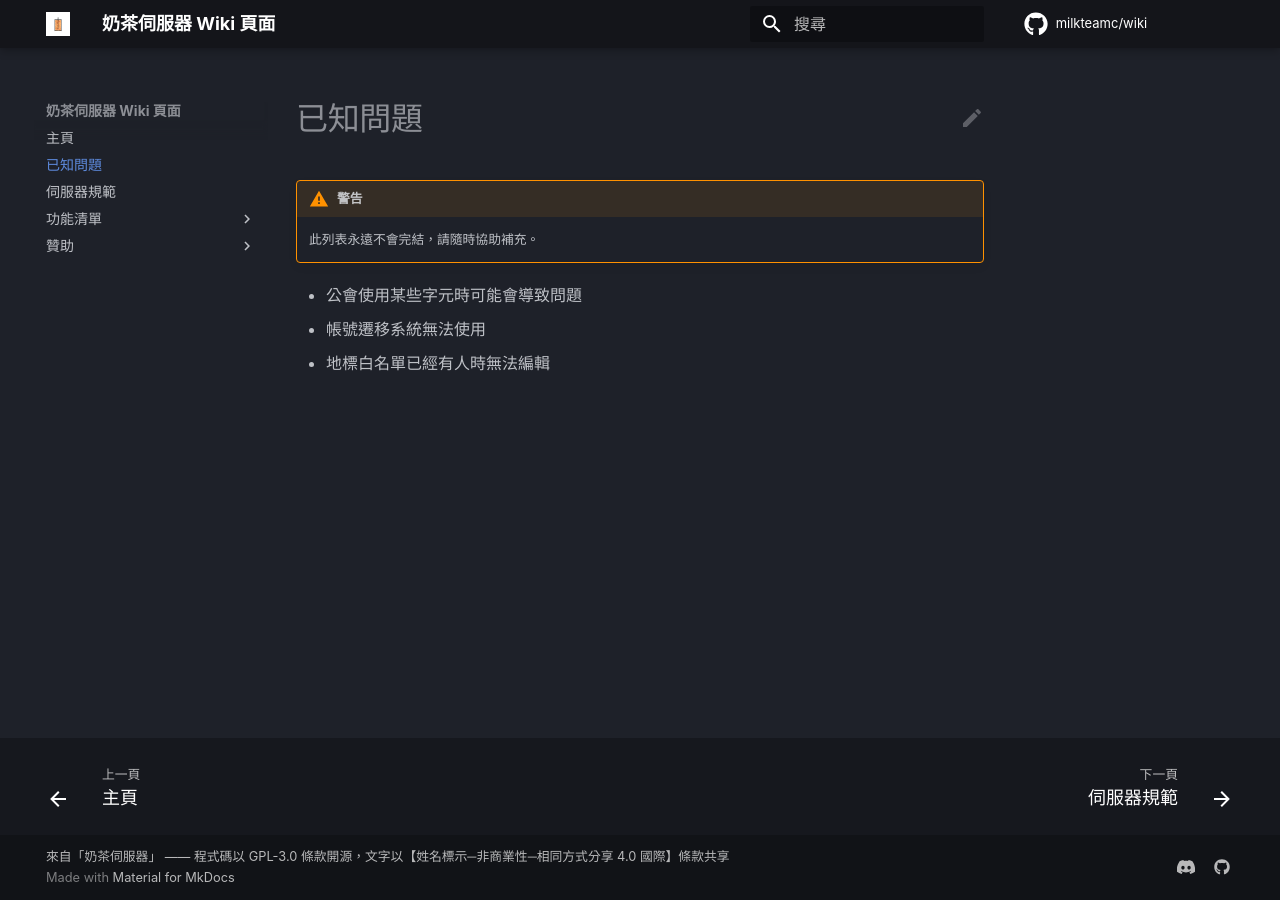
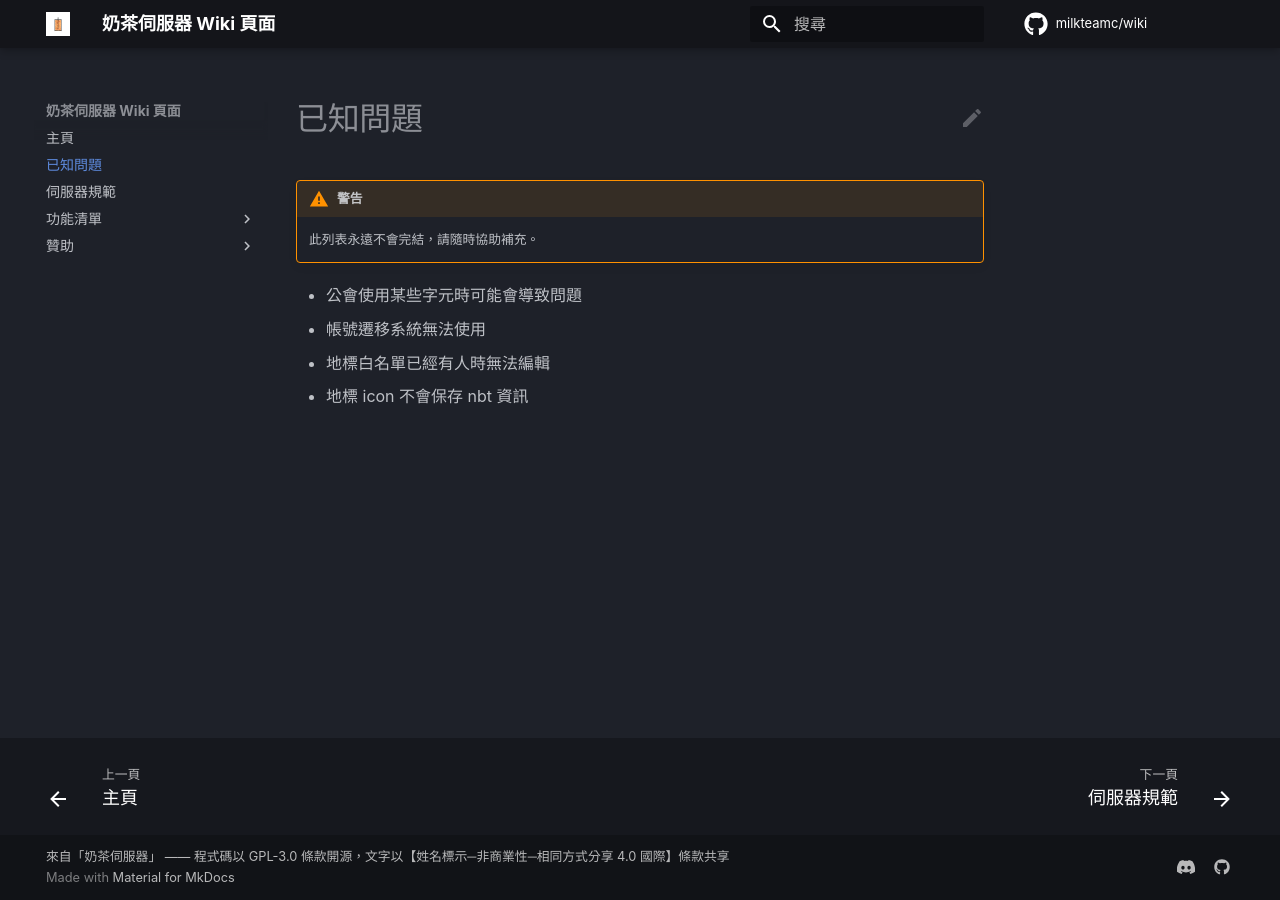
Before and after one commit to milkteamc/wiki, an MkDocs documentation site: the page built from docs/known-issues.md, in a window 1280 px wide. Built offline with MkDocs 1.6.1 and Material for MkDocs 9.7.7, drawn with Linux system fonts in a browser that asks for light colours; some web fonts are replaced; plug-ins that fetch from the network failed and are left out; comment, search, counter and statistics services are not loaded.

Commit message:
Update known-issues.md

```diff
--- a/docs/known-issues.md
+++ b/docs/known-issues.md
@@ -4,3 +4,4 @@
 - 公會使用某些字元時可能會導致問題
 - 帳號遷移系統無法使用
 - 地標白名單已經有人時無法編輯
+- 地標 icon 不會保存 nbt 資訊
```
